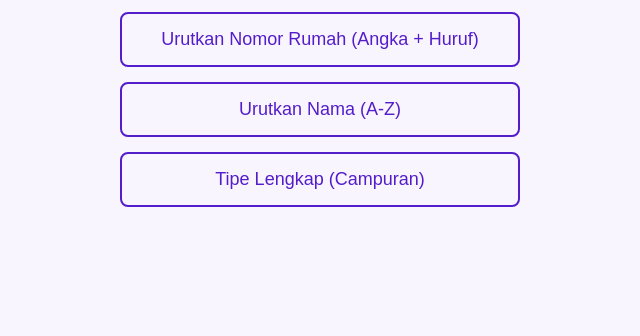
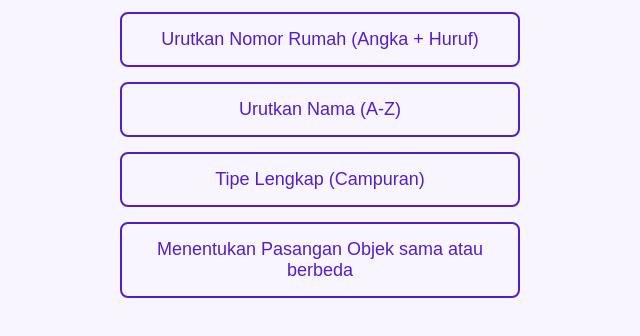
Before and after one commit to adesitiamanda/perceptual-speed-test, a plain HTML site: page docs/index.html in a window 1280 px wide. Shown: the part 174-510 px from the top of the page, without its empty margins (320-960 px from the left). Drawn offline with Linux system fonts and the light colour scheme.

Commit message:
Update index.html

```diff
--- a/docs/index.html
+++ b/docs/index.html
@@ -43,6 +43,7 @@
     <button onclick="window.location.href='nomor-rumah.html'">Urutkan Nomor Rumah (Angka + Huruf)</button>
     <button onclick="window.location.href='nama.html'">Urutkan Nama (A-Z)</button>
     <button onclick="window.location.href='tipe-lengkap.html'">Tipe Lengkap (Campuran)</button>
+    <button onclick="window.location.href='pasanganobjek.html'">Menentukan Pasangan Objek sama atau berbeda</button>
   </div>
 </body>
 </html>
```
